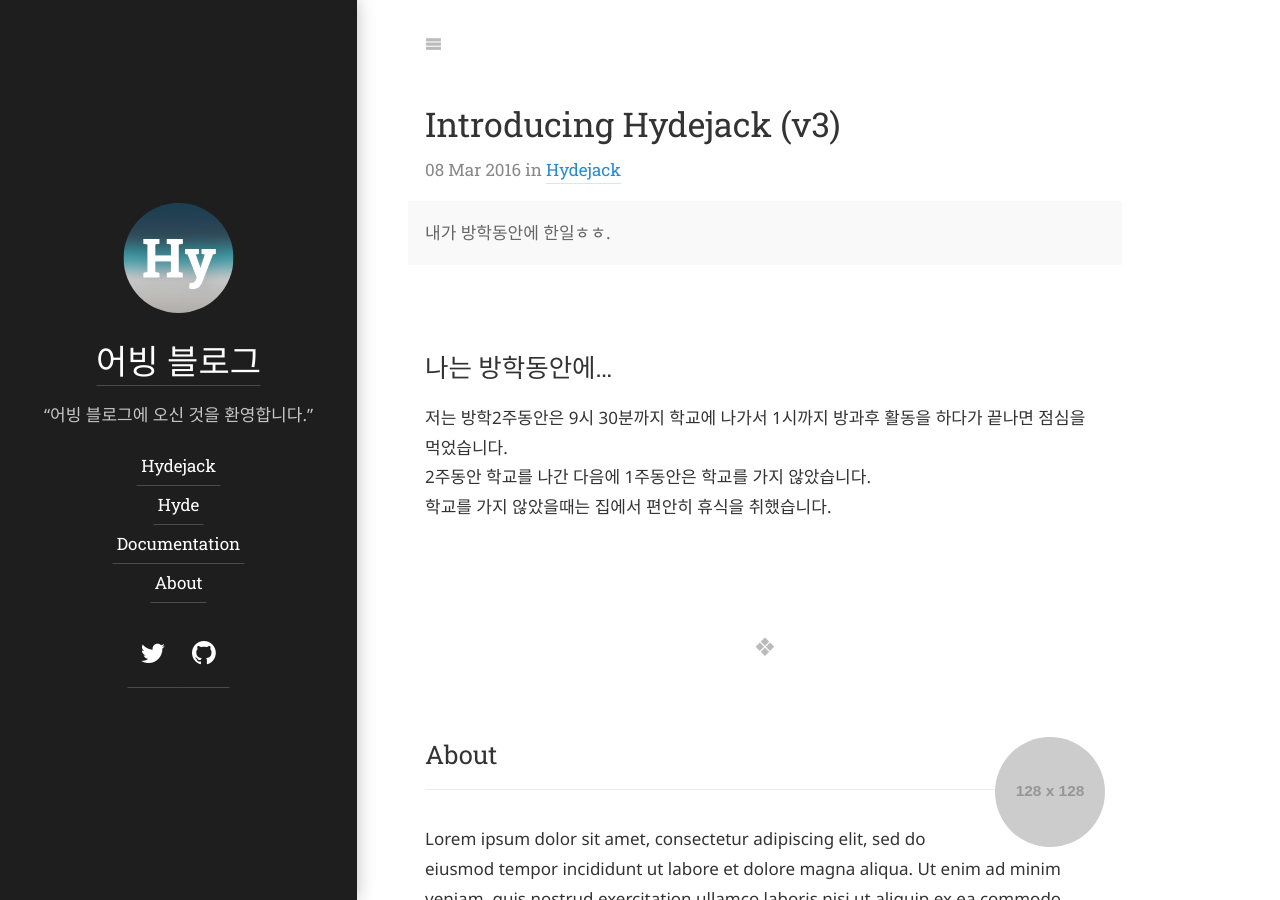
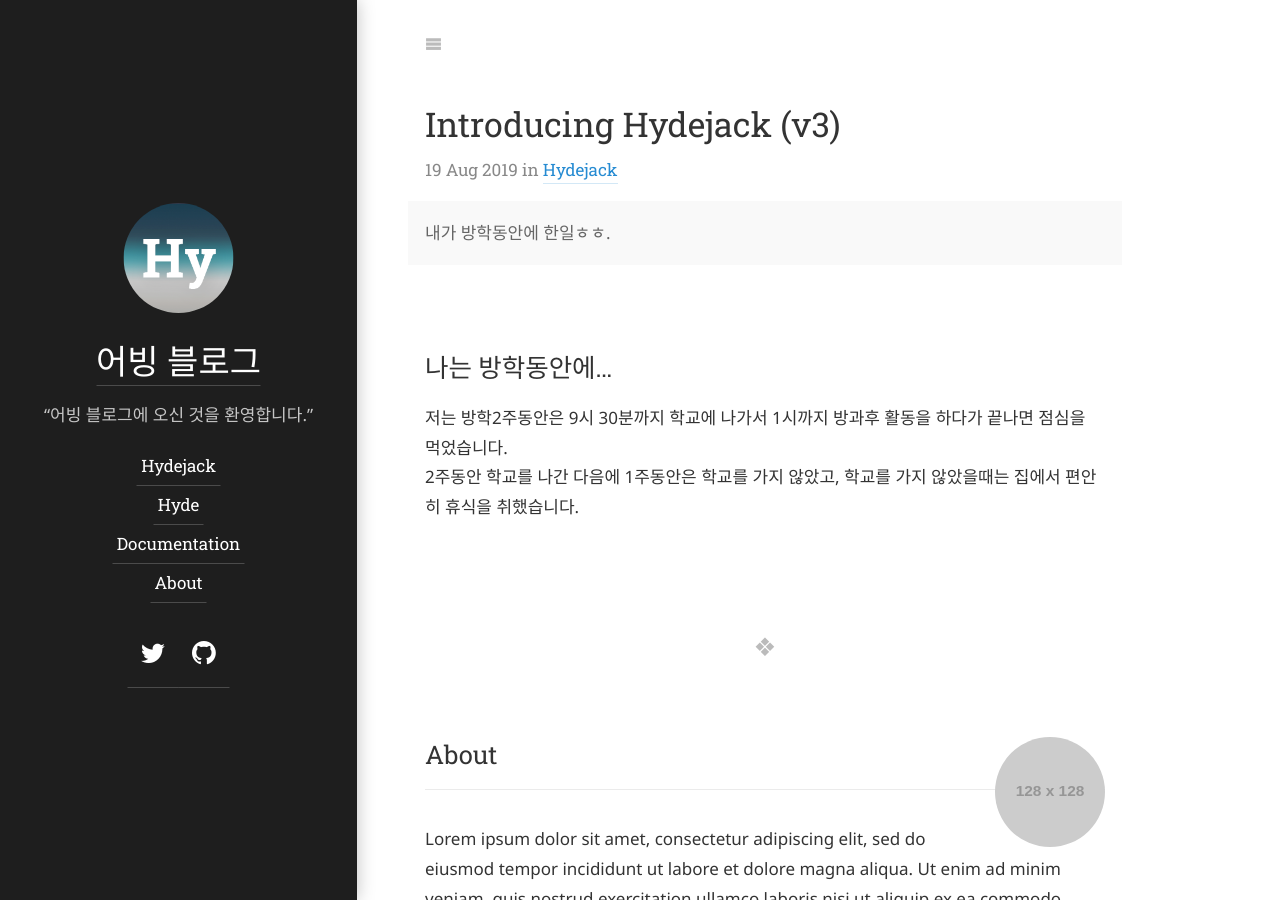
Before and after one commit to MSeoJun/MSeoJun.github.io, a Jekyll site: the page built from hydejack/_posts/2019-08-19-introducing-hydejack.md, in a window 1280 px wide and 900 px high. Built offline with Jekyll 4.4.1, drawn with Linux system fonts in a browser that asks for light colours; some web fonts are replaced.

Commit message:
올려ㅇ

```diff
--- a/hydejack/_posts/2016-03-08-introducing-hydejack.md
+++ b/hydejack/_posts/2019-08-19-introducing-hydejack.md
@@ -9,7 +9,7 @@ excerpt_separator: <!--more-->
 ## 나는 방학동안에...
 
 저는 방학2주동안은 9시 30분까지 학교에 나가서 1시까지 방과후 활동을 하다가 끝나면 점심을 먹었습니다.<br>
-2주동안 학교를 나간 다음에 1주동안은 학교를 가지 않았습니다.<br>
+2주동안 학교를 나간 다음에 1주동안은 학교를 가지 않았고,
 학교를 가지 않았을때는 집에서 편안히 휴식을 취했습니다.
 
 [docs]: ../../docs/README.md
```
